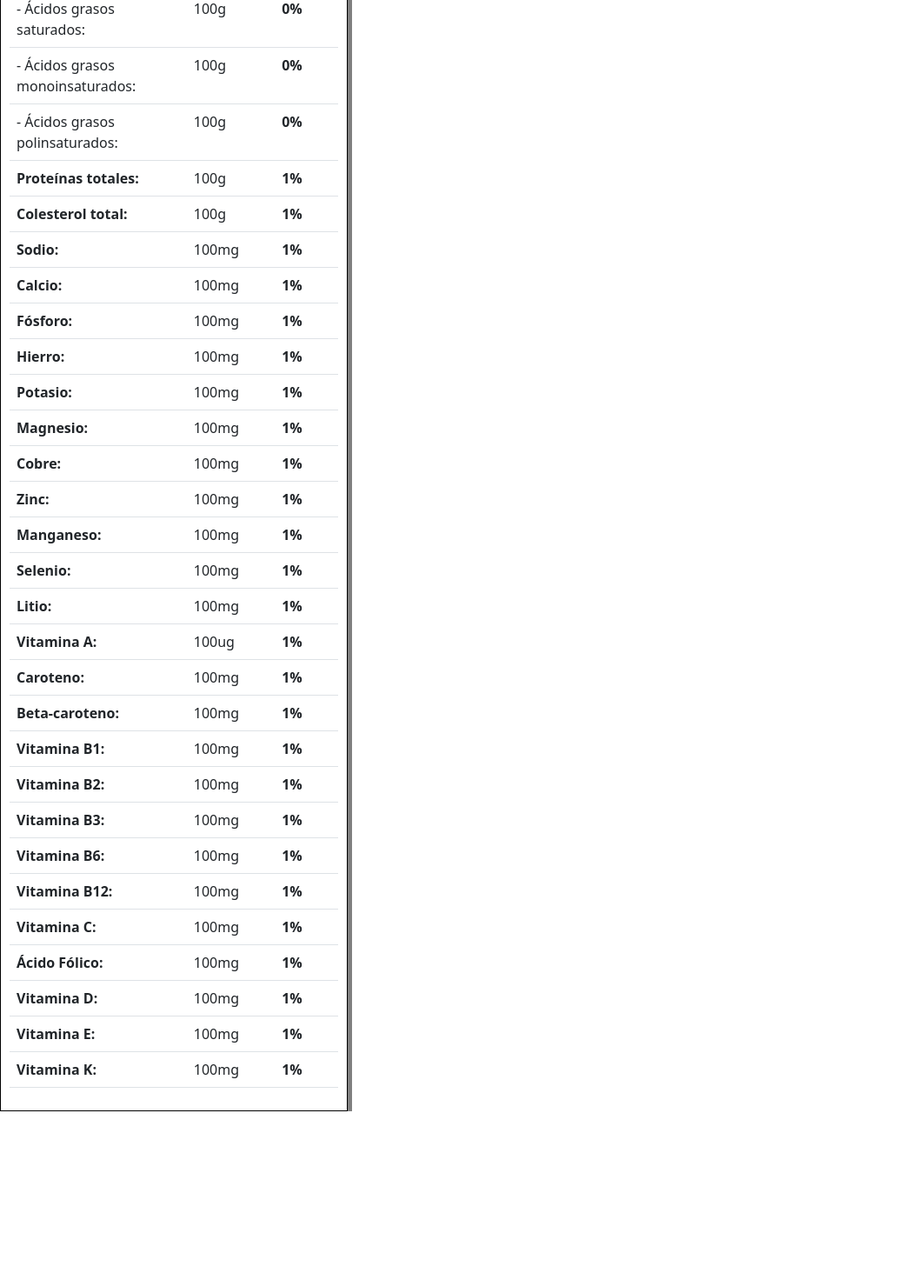
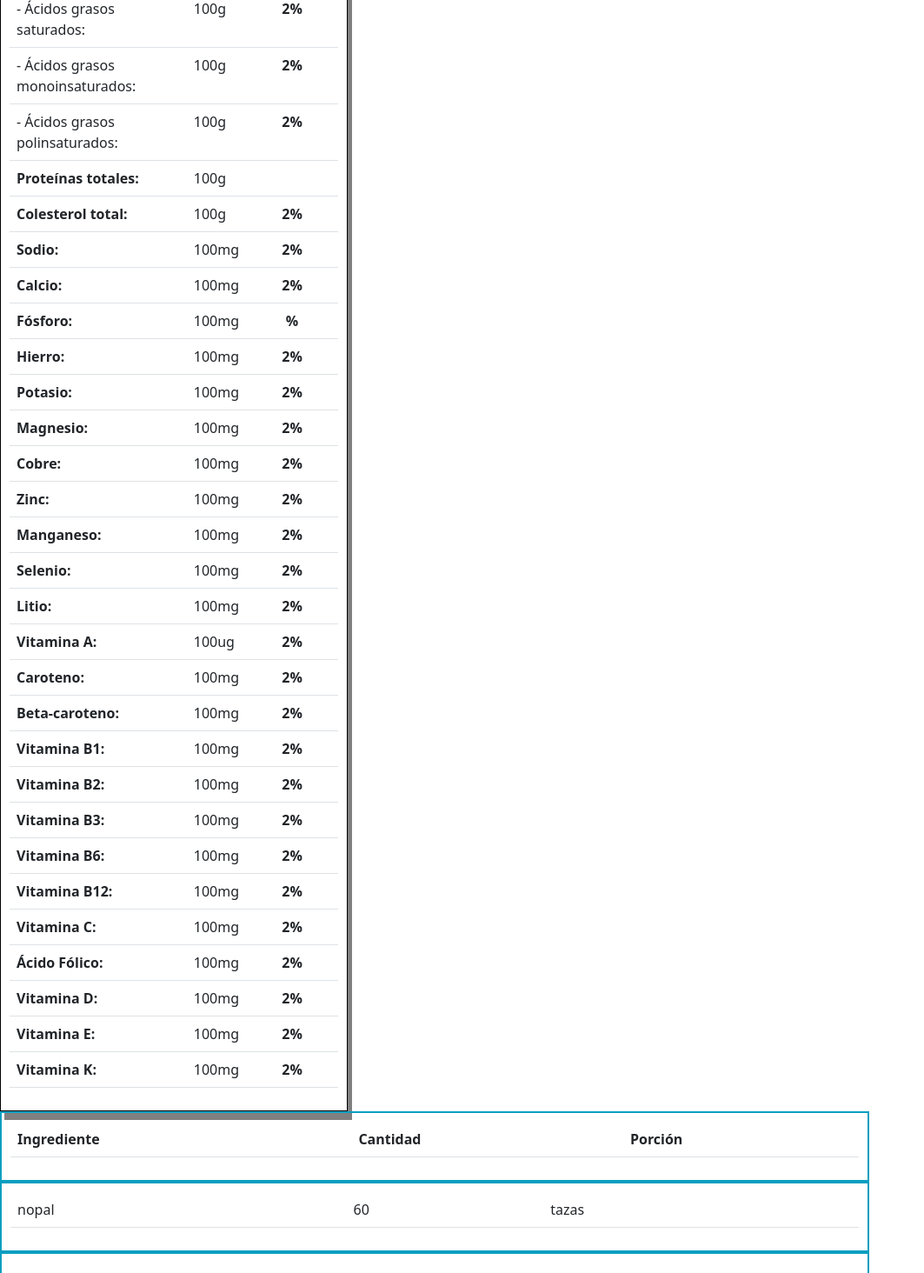
Before and after one commit to KoobenNutriapp/kooben-front, a React (Create React App) app: page / in a window 1280 px wide. Shown: the part 560-2024 px from the top of the page at 87% size, without its empty margins (0-1063 px from the left). Before the commit the page ends 1838 px from the top, so only its background shows below. Built offline with nearby package versions, Linux system fonts and the light colour scheme.

Commit message:
component table static

```diff
--- a/src/App.js
+++ b/src/App.js
@@ -2,8 +2,43 @@ import './App.scss';
 import Buttons from "./components/Buttons/";
 import NutFactTable from './components/NutFactTable';
 import Pills from "./components/Pills/";
+import IngredientsStaticTable from "./components/IngredientsStaticTable/";
+import IngredientTableHeader from './components/IngredientsTableHeader';
 
 function App() {
+
+  const ingredients = [
+    {
+      name:"nopal",
+      equivalence:{
+        cup:60,
+        spoon:5,
+        piece:110,
+        gram:1
+      }
+    },
+    {
+      name:"jitomate",
+      equivalence:{
+        cup:40,
+        spoon:7,
+        piece:80,
+        gram:1
+      }
+    },
+    {
+      name:"cebolla",
+      equivalence:{
+        cup:50,
+        spoon:8,
+        piece:70,
+        gram:1
+      }
+    }
+  ]
+
+
+
   return (
     // <div className="App">
     //   <header className="App-header">
@@ -56,40 +91,83 @@ function App() {
         portion={300}
         energy={100}
         carbohydrate={100}
+        dvCarbohydrate={2}
         sugars={100}
         fiber={100}
+        dvFiber={2}
+        glycemic_load={10}
         protein={100}
         fat={100}
+        dvFat={2}
         saturated_fatty_acids={100}
+        dvSaturated_fatty_acids={2}
         monounsaturated_fatty_acids={100}
+        dvMonounsaturated_fatty_acids={2}
         polyunsaturated_fatty_acids={100}
+        dvPolyunsaturated_fatty_acids={2}
         cholesterol={100}
-        glycemic_load={100}
+        dvCholesterol={2}
         sodium={100}
+        dvSodium={2}
         calcium={100}
+        dvCalcium={2}
         phosphorus={100}
+        dvPhosphorus
         iron={100}
+        dvIron={2}
         potassium={100}
+        dvPotassium={2}
         magnesium={100}
+        dvMagnesium={2}
         copper={100}
+        dvCopper={2}
         zinc={100}
+        dvZinc={2}
         manganese={100}
+        dvManganese={2}
         selenium={100}
+        dvSelenium={2}
         lithium={100}
+        dvLithium={2}
         vitA={100}
+        dvVitA={2}
         carotene={100}
+        dvCarotene={2}
         bcarotene={100}
+        dvBcarotene={2}
         vitB1={100}
+        dvVitB1={2}
         vitB2={100}
+        dvVitB2={2}
         vitB3={100}
+        dvVitB3={2}
         vitB6={100}
+        dvVitB6={2}
         vitB12={100}
+        dvVitB12={2}
         vitC={100}
+        dvVitC={2}
         folicAc={100}
+        dvFolicAc={2}
         vitD={100}
+        dvVitD={2}
         vitE={100}
+        dvVitE={2}
         vitK={100}
+        dvVitK={2}
       />
+
+      <IngredientTableHeader />
+
+      {ingredients.map(({name,equivalence})=>{
+        return <IngredientsStaticTable
+          name={name}
+          cups={equivalence.cup}
+          spoons={equivalence.spoon}
+          pieces={equivalence.piece}
+        />
+      })}
+
     </div>
   );
 }
--- /dev/null
+++ b/src/components/IngredientsStaticTable/IngredientsStaticTable.scss
@@ -0,0 +1,7 @@
+@import '../../styles/colors';
+
+.frame2{
+    border:2px $mayan-blue solid;
+    width: 1000px !important;
+    padding: 10px;
+}
--- /dev/null
+++ b/src/components/IngredientsStaticTable/index.js
@@ -0,0 +1,20 @@
+import { Table } from "reactstrap";
+import "./IngredientsStaticTable.scss";
+
+const IngredientsStaticTable = ({name,cups,spoons,pieces}) => {
+  console.log(name);
+  return (
+  <div className="frame2">
+    <Table hover>
+      <tbody>
+        <tr>
+          <td>{name}</td>
+          <td>{cups}</td>
+          <td>tazas</td>
+        </tr>
+      </tbody>
+    </Table>
+  </div>
+)};
+
+export default IngredientsStaticTable;
--- /dev/null
+++ b/src/components/IngredientsTableHeader/IngredientsTableHeader.scss
@@ -0,0 +1,6 @@
+@import '../../styles/colors';
+
+.frame2{
+    width: 1000px !important;
+    padding: 10px;
+}
--- /dev/null
+++ b/src/components/IngredientsTableHeader/index.js
@@ -0,0 +1,19 @@
+import { Table } from "reactstrap";
+import "./IngredientsTableHeader.scss";
+
+const IngredientTableHeader = () => {
+  return (
+  <div className="frame2">
+    <Table>
+      <thead>
+        <tr>
+          <th>Ingrediente</th>
+          <th>Cantidad</th>
+          <th>Porción</th>
+        </tr>
+      </thead>
+    </Table>
+</div>
+)};
+
+export default IngredientTableHeader;
--- a/src/components/NutFactTable/index.js
+++ b/src/components/NutFactTable/index.js
@@ -7,39 +7,70 @@ const NutFactTable = (props) => {
     portion,
     energy,
     carbohydrate,
+    dvCarbohydrate,
     sugars,
     fiber,
+    dvFiber,
     protein,
     fat,
+    dvFat,
     saturated_fatty_acids,
+    dvSaturated_fatty_acids,
     monounsaturated_fatty_acids,
+    dvMonounsaturated_fatty_acids,
     polyunsaturated_fatty_acids,
+    dvPolyunsaturated_fatty_acids,
     cholesterol,
+    dvCholesterol,
     glycemic_load,
     sodium,
+    dvSodium,
     calcium,
+    dvCalcium,
     phosphorus,
+    dvPhosphorus,
     iron,
+    dvIron,
     potassium,
+    dvPotassium,
     magnesium,
+    dvMagnesium,
     copper,
+    dvCopper,
     zinc,
+    dvZinc,
     manganese,
+    dvManganese,
     selenium,
+    dvSelenium,
     lithium,
+    dvLithium,
     vitA,
+    dvVitA,
     carotene,
+    dvCarotene,
     bcarotene,
+    dvBcarotene,
     vitB1,
+    dvVitB1,
     vitB2,
+    dvVitB2,
     vitB3,
+    dvVitB3,
     vitB6,
+    dvVitB6,
     vitB12,
+    dvVitB12,
     vitC,
+    dvVitC,
     folicAc,
+    dvFolicAc,
     vitD,
+    dvVitD,
     vitE,
+    dvVitE,
     vitK,
+    dvVitK,
   } = props
 
   console.log(props);
@@ -49,16 +80,16 @@ const NutFactTable = (props) => {
         <Table hover className="nutTable">
            <thead>
              <tr>
-               <th colspan="3" className="titleTable">Información nutricional</th>
+               <th colSpan="3" className="titleTable">Información nutricional</th>
 
              </tr>
              <tr className="thickLine">
                 <th>Tamaño de la porción:</th>
-                <th colspan="2">{portion} gramos</th>
+                <th colSpan="2">{portion} gramos</th>
              </tr>
              <tr className="mediumLine">
                 <th>Energía:</th>
-                <th colspan="2">{energy} Kcalorías</th>
+                <th colSpan="2">{energy} Kcalorías</th>
              </tr>
            </thead>
            <tbody>
@@ -70,171 +101,171 @@ const NutFactTable = (props) => {
              <tr>
                <th>Carbohidratos totales:</th>
                <td>{carbohydrate}g</td>
-               <th className="center">1%</th>
+               <th className="center">{dvCarbohydrate}%</th>
              </tr>
              <tr>
                <td> - Fibra:</td>
                <td>{fiber}g</td>
-               <th className="center">0%</th>
+               <th className="center">{dvFiber}%</th>
              </tr>
              <tr>
                <td> - Azúcares:</td>
                <td>{sugars}g</td>
-               <th className="center">0%</th>
+               <th className="center"></th>
              </tr>
              <tr>
                <th>Carga glucémica total:</th>
-               <th className="center" colspan="2">{glycemic_load}</th>
+               <th className="center" colSpan="2">{glycemic_load}</th>
              </tr>
              <tr>
                <th>Grasa total:</th>
                <td>{fat}g</td>
-               <th className="center">1%</th>
+               <th className="center">{dvFat}%</th>
              </tr>
              <tr>
                <td> - Ácidos grasos saturados:</td>
                <td>{saturated_fatty_acids}g</td>
-               <th className="center">0%</th>
+               <th className="center">{dvSaturated_fatty_acids}%</th>
              </tr>
              <tr>
                <td> - Ácidos grasos monoinsaturados:</td>
                <td>{monounsaturated_fatty_acids}g</td>
-               <th className="center">0%</th>
+               <th className="center">{dvMonounsaturated_fatty_acids}%</th>
              </tr>
              <tr>
                <td> - Ácidos grasos polinsaturados:</td>
                <td>{polyunsaturated_fatty_acids}g</td>
-               <th className="center">0%</th>
+               <th className="center">{dvPolyunsaturated_fatty_acids}%</th>
              </tr>
              <tr>
                <th>Proteínas totales:</th>
                <td>{protein}g</td>
-               <th className="center">1%</th>
+               <th className="center"></th>
              </tr>
              <tr>
                <th>Colesterol total:</th>
                <td>{cholesterol}g</td>
-               <th className="center">1%</th>
+               <th className="center">{dvCholesterol}%</th>
              </tr>
              <tr>
                <th>Sodio:</th>
                <td>{sodium}mg</td>
-               <th className="center">1%</th>
+               <th className="center">{dvSodium}%</th>
              </tr>
              <tr>
                <th>Calcio:</th>
                <td>{calcium}mg</td>
-               <th className="center">1%</th>
+               <th className="center">{dvCalcium}%</th>
              </tr>
              <tr>
                <th>Fósforo:</th>
                <td>{phosphorus}mg</td>
-               <th className="center">1%</th>
+               <th className="center">{dvPhosphorus}%</th>
              </tr>
              <tr>
                <th>Hierro:</th>
                <td>{iron}mg</td>
-               <th className="center">1%</th>
+               <th className="center">{dvIron}%</th>
              </tr>
              <tr>
                <th>Potasio:</th>
                <td>{potassium}mg</td>
-               <th className="center">1%</th>
+               <th className="center">{dvPotassium}%</th>
              </tr>
              <tr>
                <th>Magnesio:</th>
                <td>{magnesium}mg</td>
-               <th className="center">1%</th>
+               <th className="center">{dvMagnesium}%</th>
              </tr>
              <tr>
                <th>Cobre:</th>
                <td>{copper}mg</td>
-               <th className="center">1%</th>
+               <th className="center">{dvCopper}%</th>
              </tr>
              <tr>
                <th>Zinc:</th>
                <td>{zinc}mg</td>
-               <th className="center">1%</th>
+               <th className="center">{dvZinc}%</th>
              </tr>
              <tr>
                <th>Manganeso:</th>
                <td>{manganese}mg</td>
-               <th className="center">1%</th>
+               <th className="center">{dvManganese}%</th>
              </tr>
              <tr>
                <th>Selenio:</th>
                <td>{selenium}mg</td>
-               <th className="center">1%</th>
+               <th className="center">{dvSelenium}%</th>
              </tr>
              <tr>
                <th>Litio:</th>
                <td>{lithium}mg</td>
-               <th className="center">1%</th>
+               <th className="center">{dvLithium}%</th>
              </tr>
              <tr>
                <th>Vitamina A:</th>
                <td>{vitA}ug</td>
-               <th className="center">1%</th>
+               <th className="center">{dvVitA}%</th>
              </tr>
              <tr>
                <th>Caroteno:</th>
                <td>{carotene}mg</td>
-               <th className="center">1%</th>
+               <th className="center">{dvCarotene}%</th>
              </tr>
              <tr>
                <th>Beta-caroteno:</th>
                <td>{bcarotene}mg</td>
-               <th className="center">1%</th>
+               <th className="center">{dvBcarotene}%</th>
              </tr>
              <tr>
                <th>Vitamina B1:</th>
                <td>{vitB1}mg</td>
-               <th className="center">1%</th>
+               <th className="center">{dvVitB1}%</th>
              </tr>
              <tr>
                <th>Vitamina B2:</th>
                <td>{vitB2}mg</td>
-               <th className="center">1%</th>
+               <th className="center">{dvVitB2}%</th>
              </tr>
              <tr>
                <th>Vitamina B3:</th>
                <td>{vitB3}mg</td>
-               <th className="center">1%</th>
+               <th className="center">{dvVitB3}%</th>
              </tr>
              <tr>
                <th>Vitamina B6:</th>
                <td>{vitB6}mg</td>
-               <th className="center">1%</th>
+               <th className="center">{dvVitB6}%</th>
              </tr>
              <tr>
                <th>Vitamina B12:</th>
                <td>{vitB12}mg</td>
-               <th className="center">1%</th>
+               <th className="center">{dvVitB12}%</th>
              </tr>
              <tr>
                <th>Vitamina C:</th>
                <td>{vitC}mg</td>
-               <th className="center">1%</th>
+               <th className="center">{dvVitC}%</th>
              </tr>
              <tr>
                <th>Ácido Fólico:</th>
                <td>{folicAc}mg</td>
-               <th className="center">1%</th>
+               <th className="center">{dvFolicAc}%</th>
              </tr>
              <tr>
                <th>Vitamina D:</th>
                <td>{vitD}mg</td>
-               <th className="center">1%</th>
+               <th className="center">{dvVitD}%</th>
              </tr>
              <tr>
                <th>Vitamina E:</th>
                <td>{vitE}mg</td>
-               <th className="center">1%</th>
+               <th className="center">{dvVitE}%</th>
              </tr>
              <tr>
                <th>Vitamina K:</th>
                <td>{vitK}mg</td>
-               <th className="center">1%</th>
+               <th className="center">{dvVitK}%</th>
              </tr>
            </tbody>
         </Table>
```
